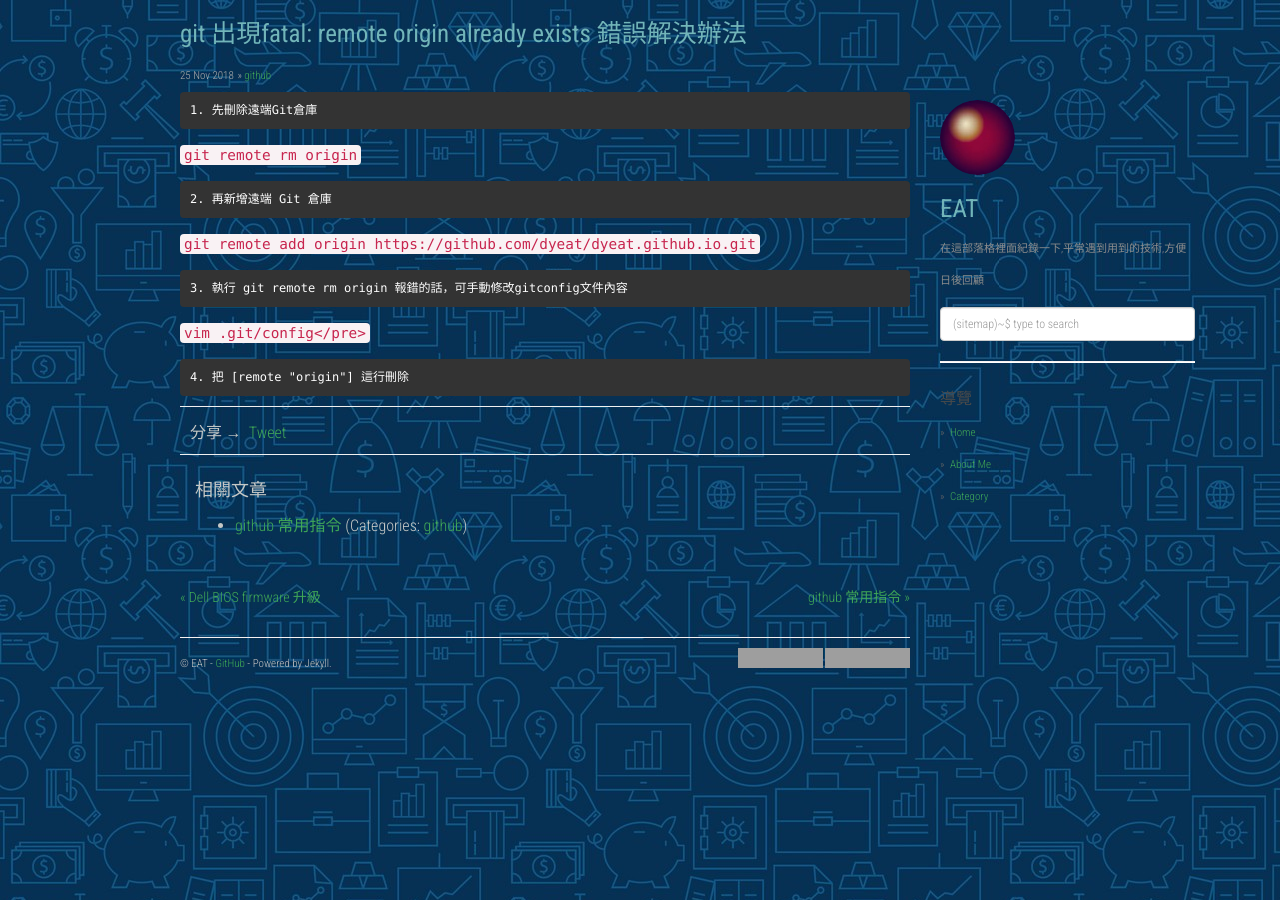
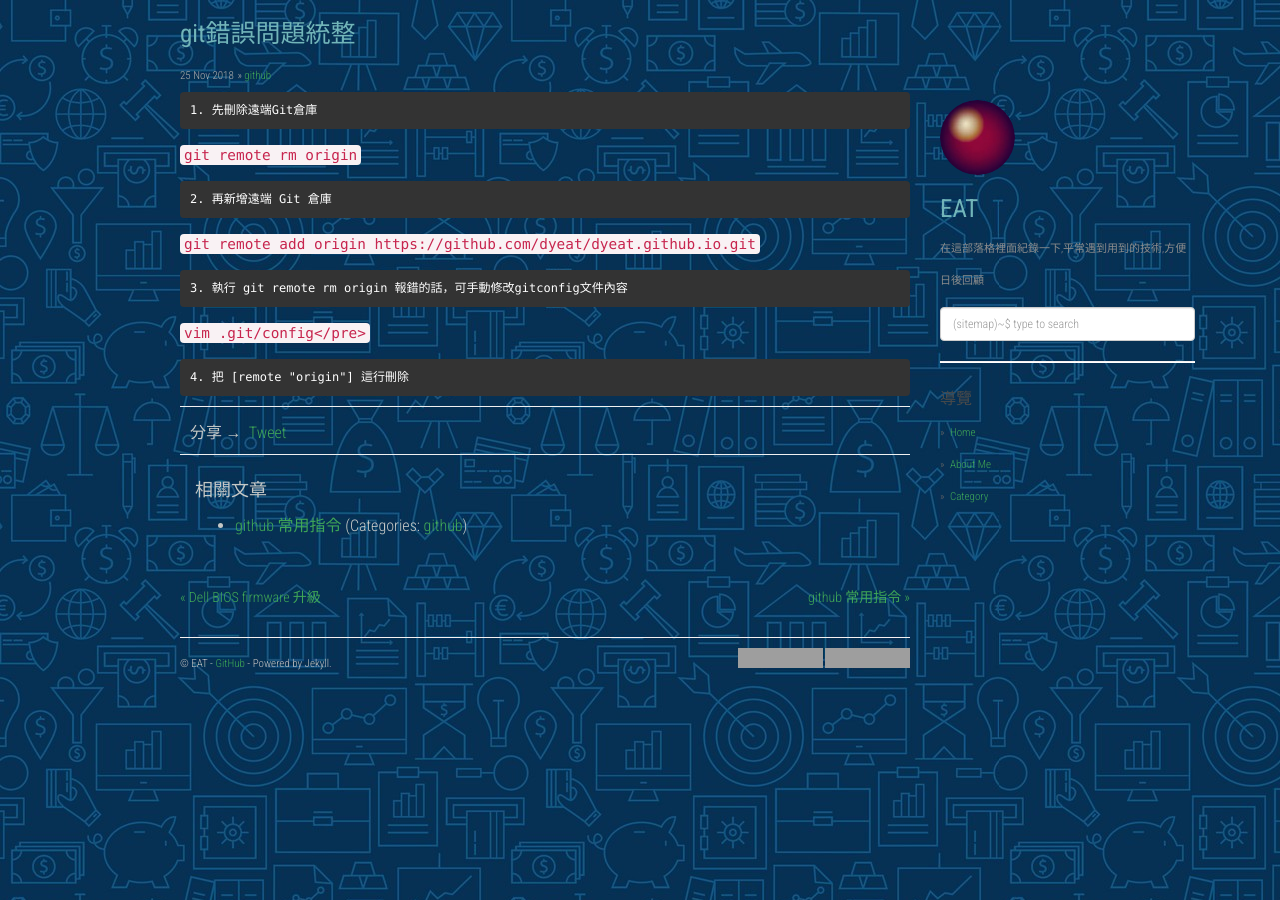
Before and after one commit to dyeat/dyeat.github.io, a Jekyll site: the page built from _posts/2018-11-25-git錯誤問題統整.md, in a window 1280 px wide. Built offline with Jekyll 4.4.1, drawn with Linux system fonts in a browser that asks for light colours; nearby versions of some CDN libraries; comment, search, counter and statistics services are not loaded; grey boxes are pictures that could not be loaded.

Commit message:
Update 2018-11-25-git錯誤問題統整.md

```diff
--- a/_posts/2018-11-25-git錯誤問題統整.md
+++ b/_posts/2018-11-25-git錯誤問題統整.md
@@ -1,6 +1,6 @@
 ---
 layout: post
-title: "git 出現fatal: remote origin already exists 錯誤解決辦法"
+title: "git錯誤問題統整"
 date: 2018-11-25 22:10:22 +0800
 categories: [github, github]
 tags: [github]
```
